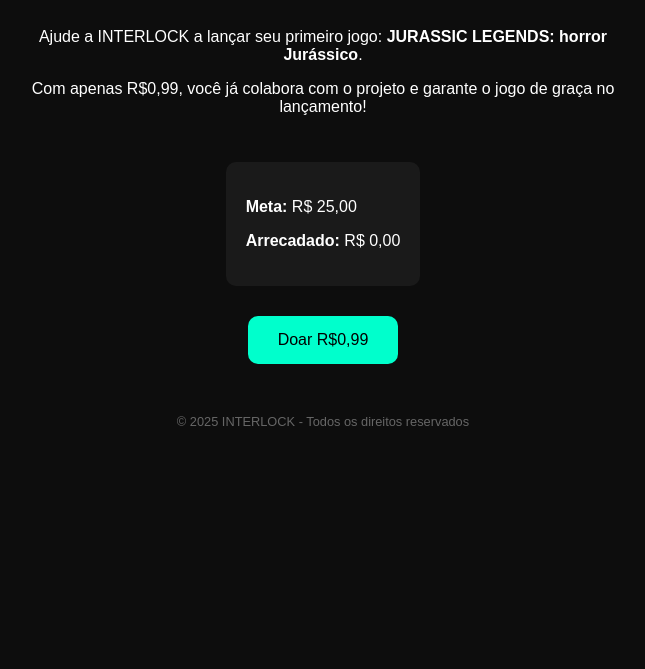
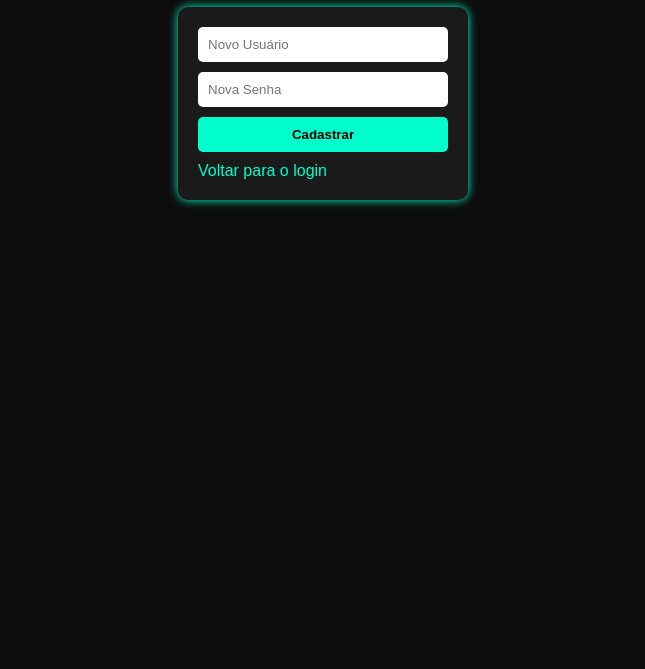
Before and after one commit to INTERLOCK475/interlock-site, a plain HTML site: page index.html in a window 1280 px wide. Shown: the part 131-800 px from the top of the page, without its empty margins (317-962 px from the left). Drawn offline with Linux system fonts and the light colour scheme.

Commit message:
Update index.html2
Sim

```diff
--- a/index.html
+++ b/index.html
@@ -1,67 +1,83 @@
-<!DOCTYPE html><html lang="pt-br">
+<!DOCTYPE html>
+<html lang="pt-BR">
 <head>
   <meta charset="UTF-8">
-  <meta name="viewport" content="width=device-width, initial-scale=1.0">
-  <title>INTERLOCK - Apoie o Projeto</title>
+  <title>INTERLOCK - Cadastro</title>
   <style>
     body {
+      font-family: Arial, sans-serif;
       background-color: #0d0d0d;
-      color: white;
-      font-family: 'Arial', sans-serif;
+      color: #ffffff;
       display: flex;
       flex-direction: column;
       align-items: center;
-      padding: 20px;
+      padding-top: 50px;
     }
-    .logo {
-      font-size: 2rem;
-      font-weight: bold;
-      margin-top: 30px;
+
+    h1 {
       color: #00ffcc;
     }
-    .slogan {
-      font-size: 1rem;
-      margin-bottom: 30px;
-    }
-    .descricao {
-      max-width: 600px;
-      text-align: center;
-      margin-bottom: 30px;
-    }
-    .contador {
-      background-color: #1a1a1a;
+
+    form {
+      background: #1a1a1a;
       padding: 20px;
       border-radius: 10px;
-      margin-bottom: 30px;
+      box-shadow: 0 0 10px #00ffcc;
+      display: flex;
+      flex-direction: column;
+      gap: 10px;
+      width: 250px;
     }
-    .botao-doar {
-      background-color: #00ffcc;
+
+    input {
+      padding: 10px;
       border: none;
-      padding: 15px 30px;
-      border-radius: 10px;
-      color: #000;
-      font-size: 1rem;
+      border-radius: 5px;
+    }
+
+    button {
+      padding: 10px;
+      border: none;
+      border-radius: 5px;
+      background: #00ffcc;
+      color: black;
       cursor: pointer;
+      font-weight: bold;
     }
-    .rodape {
-      margin-top: 50px;
-      font-size: 0.8rem;
-      color: #666;
+
+    a {
+      color: #00ffcc;
+      text-decoration: none;
+    }
+
+    a:hover {
+      text-decoration: underline;
     }
   </style>
 </head>
 <body>
-  <div class="logo">INTERLOCK</div>
-  <div class="slogan">Internamente nos games, de olho em você</div>  <div class="descricao">
-    <p>Ajude a INTERLOCK a lançar seu primeiro jogo: <strong>JURASSIC LEGENDS: horror Jurássico</strong>.</p>
-    <p>Com apenas R$0,99, você já colabora com o projeto e garante o jogo de graça no lançamento!</p>
-  </div>  <div class="contador">
-    <p><strong>Meta:</strong> R$ 25,00</p>
-    <p><strong>Arrecadado:</strong> R$ <span id="valor">0,00</span></p>
-  </div><button class="botao-doar" onclick="alert('Sistema de doação ainda em construção')">Doar R$0,99</button>
+  <h1>INTERLOCK - Cadastro</h1>
+  <form onsubmit="cadastrar(event)">
+    <input type="text" id="newUser" placeholder="Novo Usuário" required>
+    <input type="password" id="newPass" placeholder="Nova Senha" required>
+    <button type="submit">Cadastrar</button>
+    <a href="index.html">Voltar para o login</a>
+  </form>
 
-  <div class="rodape">
-    &copy; 2025 INTERLOCK - Todos os direitos reservados
-  </div>
+  <script>
+    function cadastrar(e) {
+      e.preventDefault();
+      const user = document.getElementById("newUser").value;
+      const pass = document.getElementById("newPass").value;
+
+      if (localStorage.getItem(user)) {
+        alert("Usuário já existe!");
+      } else {
+        localStorage.setItem(user, pass);
+        alert("Conta criada com sucesso!");
+        window.location.href = "index.html";
+      }
+    }
+  </script>
 </body>
 </html>
```
